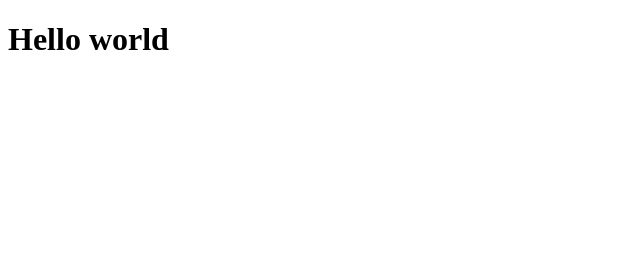
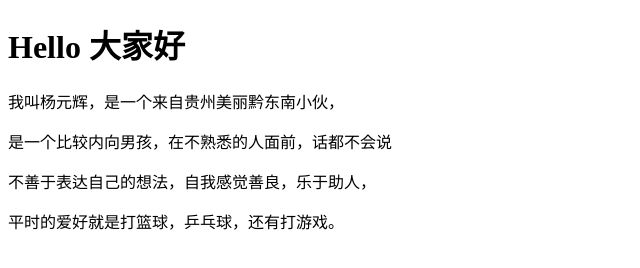
Before and after one commit to yyh5240/yyh5240.github.io, a plain HTML site: page index.html in a window 1280 px wide. Shown: the whole page, without its empty margins (0-640 px from the left). Drawn offline with Linux system fonts and the light colour scheme.

Commit message:
Update index.html

```diff
--- a/index.html
+++ b/index.html
@@ -1,8 +1,13 @@
 <!DOCTYPE html>
 <html>
     <head>
+        <title>yyh5240</title>
     </head>
     <body>
-        <h1>Hello world</h1>
+        <h1>Hello 大家好</h1>
+        <p>我叫杨元辉，是一个来自贵州美丽黔东南小伙，</p>
+         <p>是一个比较内向男孩，在不熟悉的人面前，话都不会说</p>
+        <p>不善于表达自己的想法，自我感觉善良，乐于助人，</p>
+        <p>平时的爱好就是打篮球，乒乓球，还有打游戏。</p>
     </body>
 </html>
```
